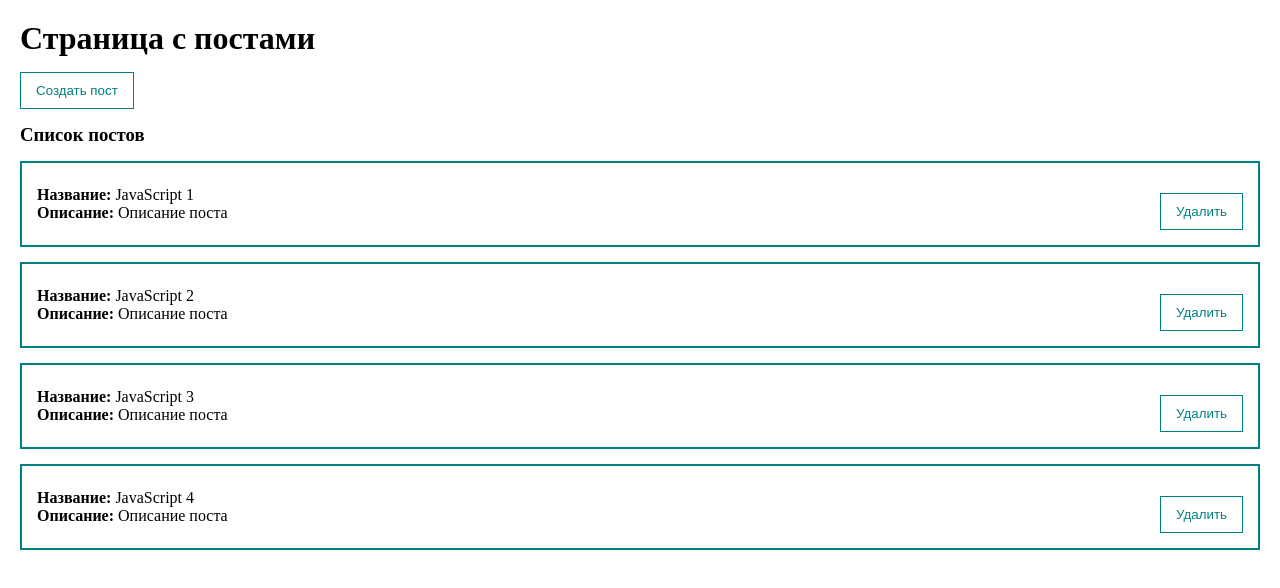
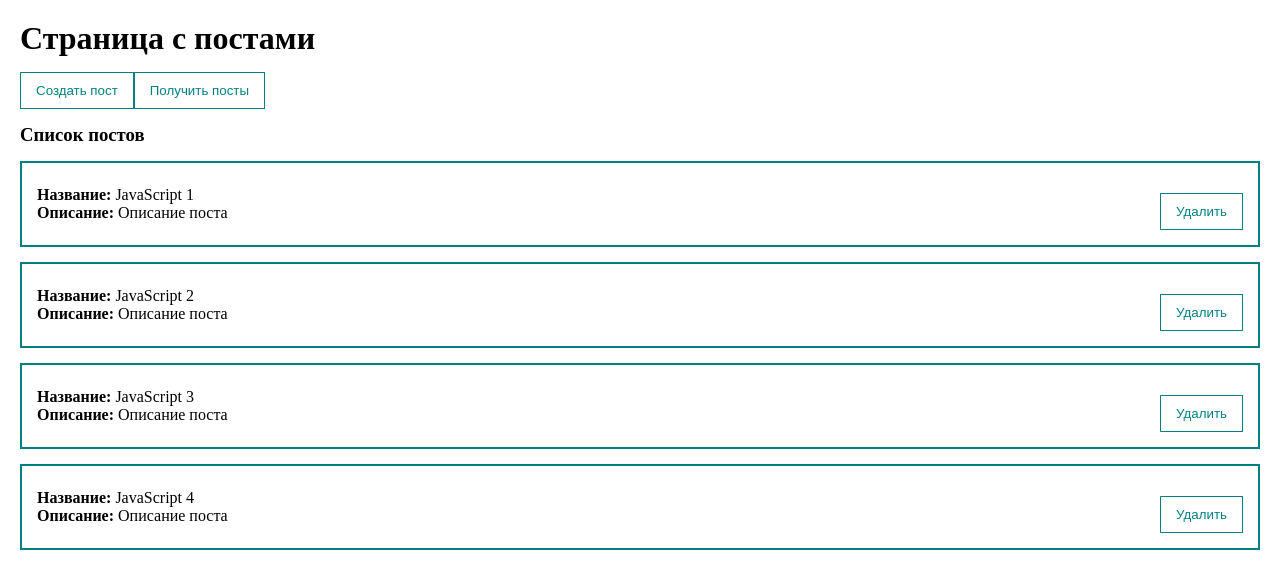
Before and after one commit to OlegJBAc/vue-todo, a Vue app: page / in a window 1280 px wide. Shown: the top 588 px of the page. Built offline with nearby package versions, Linux system fonts and the light colour scheme; no server answers.

Commit message:
fetchPosts

```diff
--- a/package.json
+++ b/package.json
@@ -9,6 +9,7 @@
     "preview": "vite preview"
   },
   "dependencies": {
+    "axios": "^1.3.6",
     "vue": "^3.2.47"
   },
   "devDependencies": {
--- a/src/App.vue
+++ b/src/App.vue
@@ -2,6 +2,7 @@
   <div class="app">
     <h1>Страница с постами</h1>
     <my-button @click="showDialog" style="margin: 15px 0">Создать пост</my-button>
+    <my-button @click="fetchPosts" style="margin: 15px 0">Получить посты</my-button>
     <my-dialog v-model:show="dialogVisible">
       <PostForm @createPost="createPost"/>
     </my-dialog>
@@ -20,6 +21,7 @@ import PostForm from "./components/PostForm.vue";
 import PostList from "./components/PostList.vue";
 import MyDialog from "./components/UI/MyDialog.vue";
 import MyButton from "./components/UI/MyButton.vue";
+import axios from "axios";
 
 export default {
   components: {
@@ -50,7 +52,19 @@ export default {
     showDialog() {
       this.dialogVisible = true
     },
-
+    async fetchPosts() {
+      try {
+        setTimeout(async () => {
+          const response = await axios.get('https://jsonplaceholder.typicode.com/posts?_limit=10')
+          this.posts = response.data
+        }, 1000)
+      } catch (e) {
+        console.error('Request failed')
+      }
+    },
+  },
+  mounted() {
+    this.fetchPosts()
   }
 }
 
```
Also changed, not shown: 1 other file (tests, documents, lock files or other folders).
